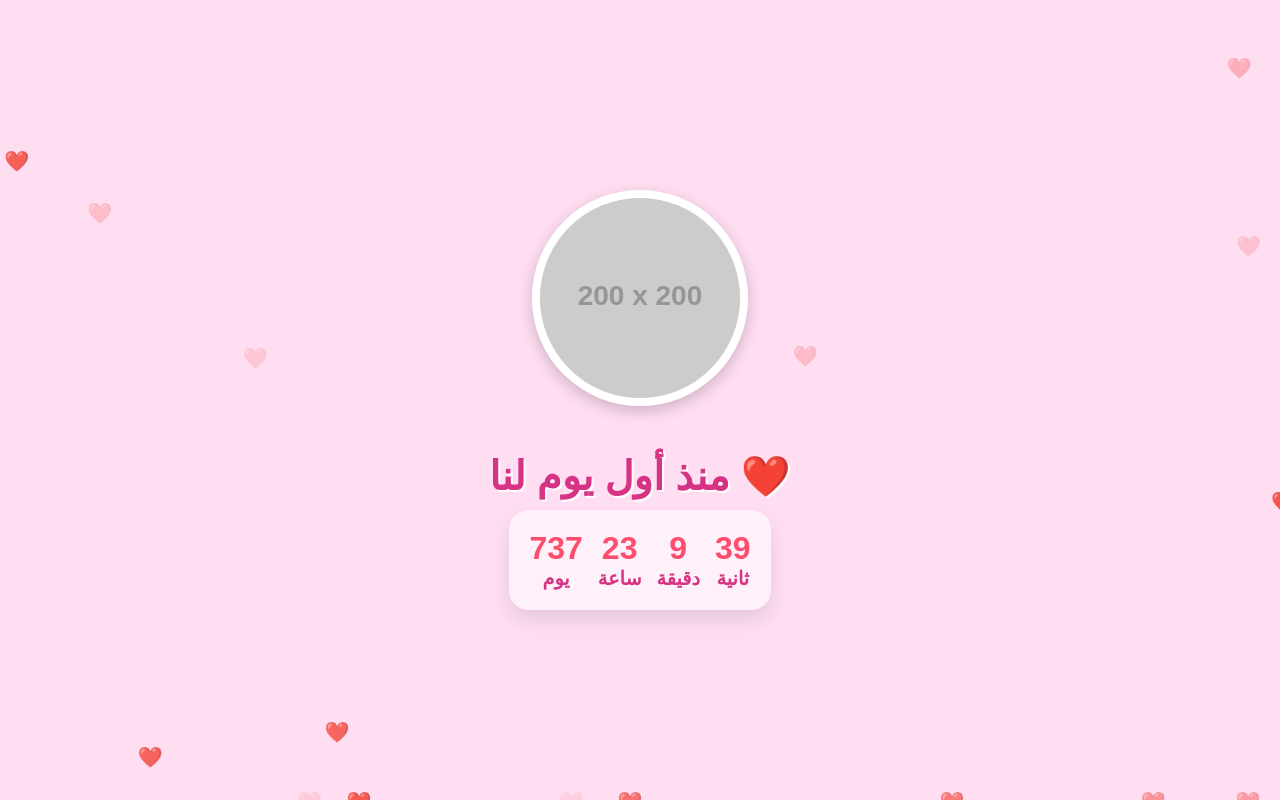
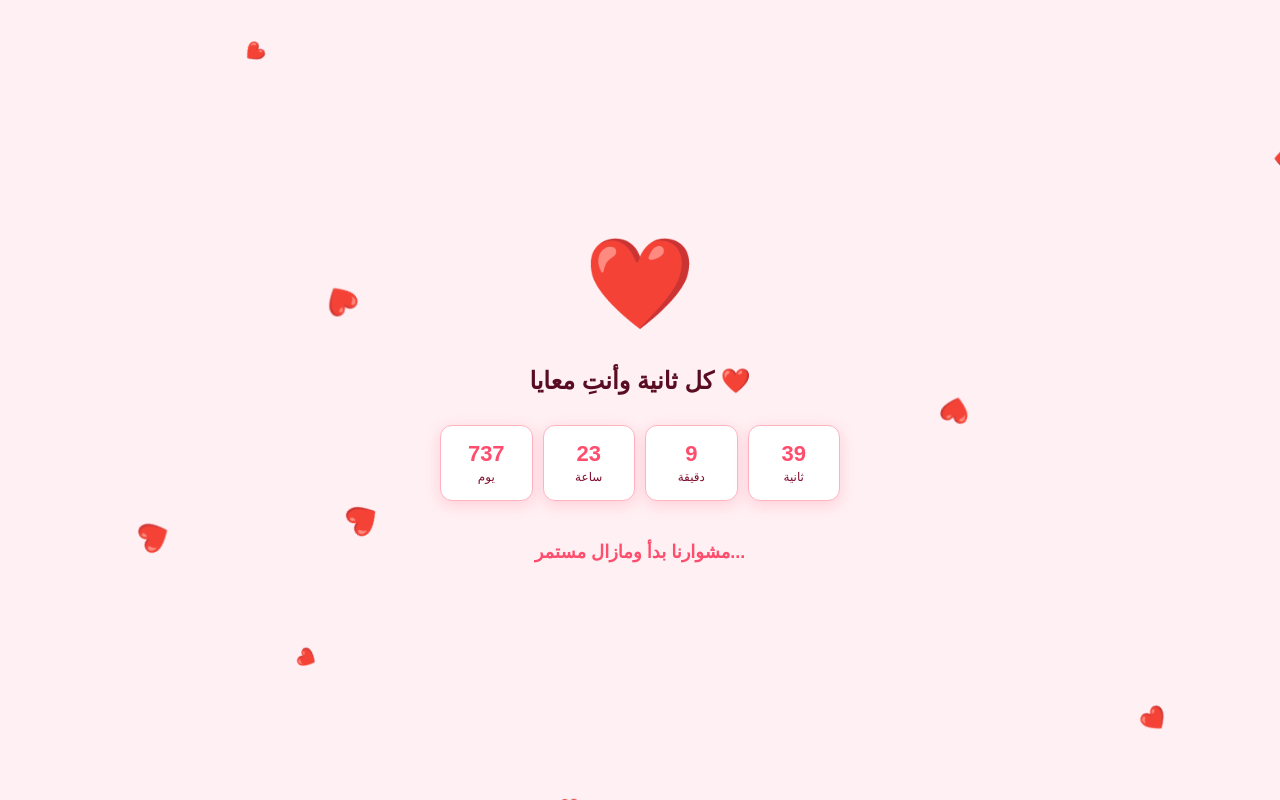
Before and after one commit to maroo2288/Maroo4, a plain HTML site: page index.html in a window 1280 px wide. Drawn offline with Linux system fonts and the light colour scheme; placeholder pictures from the web are drawn by us.

Commit message:
Update index.html

```diff
--- a/index.html
+++ b/index.html
@@ -3,88 +3,121 @@
 <head>
     <meta charset="UTF-8">
     <meta name="viewport" content="width=device-width, initial-scale=1.0">
-    <title>For My Love</title>
+    <title>Together Forever</title>
     <style>
+        :root {
+            --primary-color: #ff4d6d;
+            --bg-color: #fff0f3;
+        }
+
         body {
             margin: 0;
-            padding: 0;
-            background: #ffdef2; /* لون بينك هادي */
-            font-family: 'Arial', sans-serif;
-            overflow-x: hidden;
+            background-color: var(--bg-color);
+            font-family: 'Cairo', sans-serif;
             display: flex;
             flex-direction: column;
             align-items: center;
             justify-content: center;
             min-height: 100vh;
-            color: #d63384;
+            overflow: hidden;
+            text-align: center;
         }
 
-        h1 { font-size: 2.5rem; margin-bottom: 10px; text-shadow: 2px 2px white; }
-
-        /* العداد */
-        #timer {
-            display: flex;
-            gap: 15px;
-            font-size: 1.2rem;
-            font-weight: bold;
-            background: rgba(255, 255, 255, 0.6);
-            padding: 20px;
-            border-radius: 20px;
-            box-shadow: 0 10px 20px rgba(0,0,0,0.1);
-        }
-        .time-box { text-align: center; }
-        .time-box span { display: block; font-size: 2rem; color: #ff4d6d; }
-
-        /* تأثير القلوب المتساقطة */
-        .heart {
-            position: fixed;
-            top: -10px;
-            font-size: 20px;
-            user-select: none;
-            z-index: 1000;
-            animation: fall linear forwards;
-        }
-        @keyframes fall {
-            to { transform: translateY(100vh); }
+        /* القلب الكبير النابض */
+        .main-heart {
+            font-size: 80px;
+            color: var(--primary-color);
+            animation: pulse 1.2s infinite;
+            margin-bottom: 20px;
+            cursor: pointer;
         }
 
-        /* صورة في النص */
-        .photo-frame {
-            width: 200px;
-            height: 200px;
-            border: 8px solid white;
-            border-radius: 50%;
-            overflow: hidden;
-            margin-bottom: 20px;
-            box-shadow: 0 5px 15px rgba(0,0,0,0.2);
+        @keyframes pulse {
+            0% { transform: scale(1); }
+            50% { transform: scale(1.2); }
+            100% { transform: scale(1); }
         }
-        .photo-frame img { width: 100%; height: 100%; object-fit: cover; }
+
+        h1 {
+            color: #590d22;
+            font-size: 24px;
+            margin-bottom: 30px;
+        }
+
+        /* تصميم العداد زي الفيديو */
+        .countdown-container {
+            display: grid;
+            grid-template-columns: repeat(4, 1fr);
+            gap: 10px;
+            width: 90%;
+            max-width: 400px;
+        }
+
+        .time-box {
+            background: white;
+            padding: 15px 5px;
+            border-radius: 12px;
+            box-shadow: 0 4px 15px rgba(255, 77, 109, 0.2);
+            border: 1px solid #ffb3c1;
+        }
+
+        .time-box span {
+            display: block;
+            font-size: 22px;
+            font-weight: bold;
+            color: var(--primary-color);
+        }
+
+        .time-box label {
+            font-size: 12px;
+            color: #800f2f;
+        }
+
+        /* القلوب المتساقطة */
+        .floating-heart {
+            position: fixed;
+            top: -10%;
+            font-size: 20px;
+            animation: fall linear forwards;
+            z-index: -1;
+        }
+
+        @keyframes fall {
+            to { transform: translateY(110vh) rotate(360deg); }
+        }
+
+        /* رسالة سفلية */
+        .footer-msg {
+            margin-top: 40px;
+            font-size: 18px;
+            color: var(--primary-color);
+            font-weight: bold;
+        }
     </style>
 </head>
 <body>
 
-    <div class="photo-frame">
-        <img src="https://via.placeholder.com/200" alt="Our Photo">
+    <div class="main-heart">❤️</div>
+    <h1>كل ثانية وأنتِ معايا ❤️</h1>
+
+    <div class="countdown-container">
+        <div class="time-box"><span id="days">0</span><label>يوم</label></div>
+        <div class="time-box"><span id="hours">0</span><label>ساعة</label></div>
+        <div class="time-box"><span id="minutes">0</span><label>دقيقة</label></div>
+        <div class="time-box"><span id="seconds">0</span><label>ثانية</label></div>
     </div>
 
-    <h1>منذ أول يوم لنا ❤️</h1>
+    <div class="footer-msg">مشوارنا بدأ ومازال مستمر...</div>
 
-    <div id="timer">
-        <div class="time-box"><span id="days">0</span> يوم</div>
-        <div class="time-box"><span id="hours">0</span> ساعة</div>
-        <div class="time-box"><span id="minutes">0</span> دقيقة</div>
-        <div class="time-box"><span id="seconds">0</span> ثانية</div>
-    </div>
-
-    <audio id="bgMusic" loop>
+    <audio id="music" loop>
         <source src="https://www.soundhelix.com/examples/mp3/SoundHelix-Song-1.mp3" type="audio/mpeg">
     </audio>
 
     <script>
-        // 1. حساب الوقت (اكتب هنا تاريخ البداية)
+        // حط تاريخ البداية هنا
         const startDate = new Date("March 1, 2024 00:00:00").getTime();
 
-        function updateTimer() {
+        function update() {
             const now = new Date().getTime();
             const diff = now - startDate;
 
@@ -93,25 +126,25 @@
             document.getElementById("minutes").innerText = Math.floor((diff % (1000 * 60 * 60)) / (1000 * 60));
             document.getElementById("seconds").innerText = Math.floor((diff % (1000 * 60)) / 1000);
         }
-        setInterval(updateTimer, 1000);
+        setInterval(update, 1000);
 
-        // 2. عمل القلوب المتساقطة
         function createHeart() {
             const heart = document.createElement('div');
-            heart.classList.add('heart');
-            heart.innerText = '❤️';
+            heart.classList.add('floating-heart');
+            heart.innerHTML = '❤️';
             heart.style.left = Math.random() * 100 + 'vw';
-            heart.style.animationDuration = Math.random() * 3 + 2 + 's';
-            heart.style.opacity = Math.random();
+            heart.style.animationDuration = (Math.random() * 3 + 3) + 's';
+            heart.style.fontSize = (Math.random() * 15 + 15) + 'px';
             document.body.appendChild(heart);
-            setTimeout(() => heart.remove(), 5000);
+            setTimeout(() => heart.remove(), 6000);
         }
-        setInterval(createHeart, 300);
+        setInterval(createHeart, 400);
 
-        // 3. تشغيل الموسيقى (بسبب سياسة المتصفح لازم المستخدم يدوس في أي مكان عشان الصوت يشتغل)
-        document.body.onclick = function() {
-            document.getElementById("bgMusic").play();
-        }
+        // تشغيل الموسيقى لما تدوس على القلب
+        document.querySelector('.main-heart').onclick = function() {
+            document.getElementById("music").play();
+            alert("الموسيقى اشتغلت! ❤️");
+        };
     </script>
 </body>
 </html>
```
